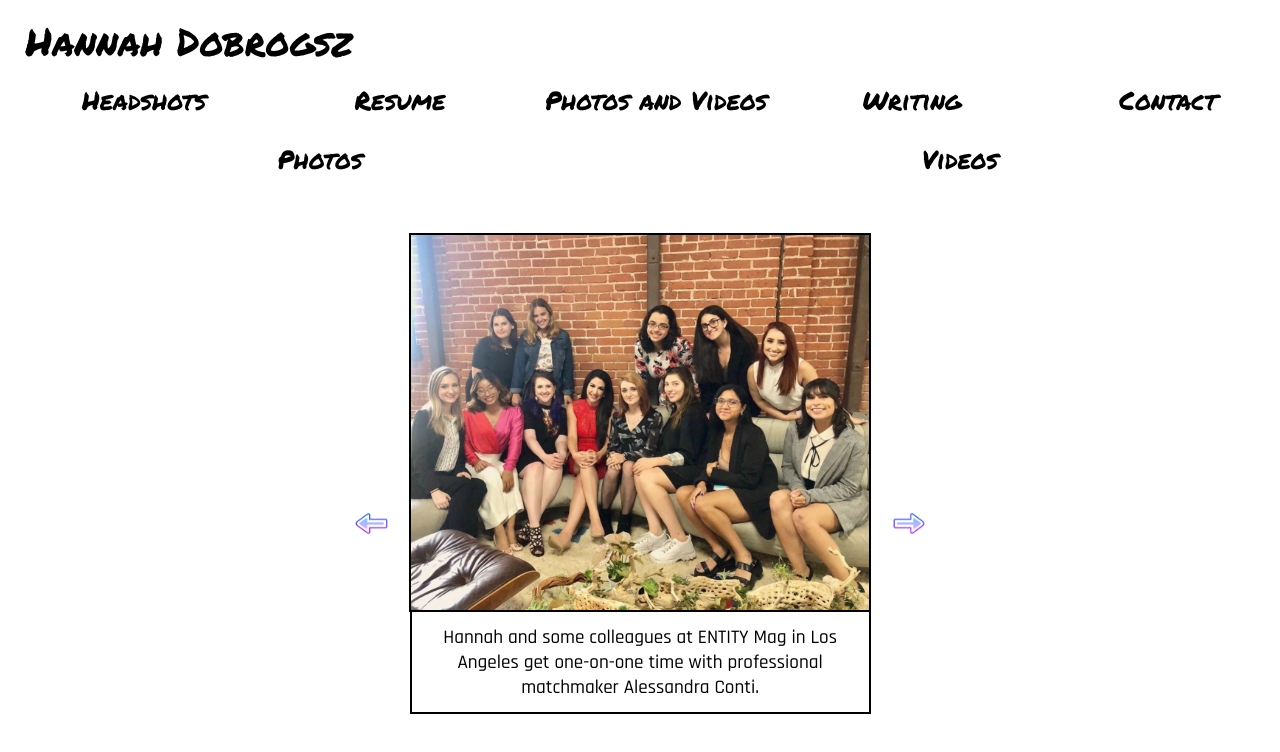
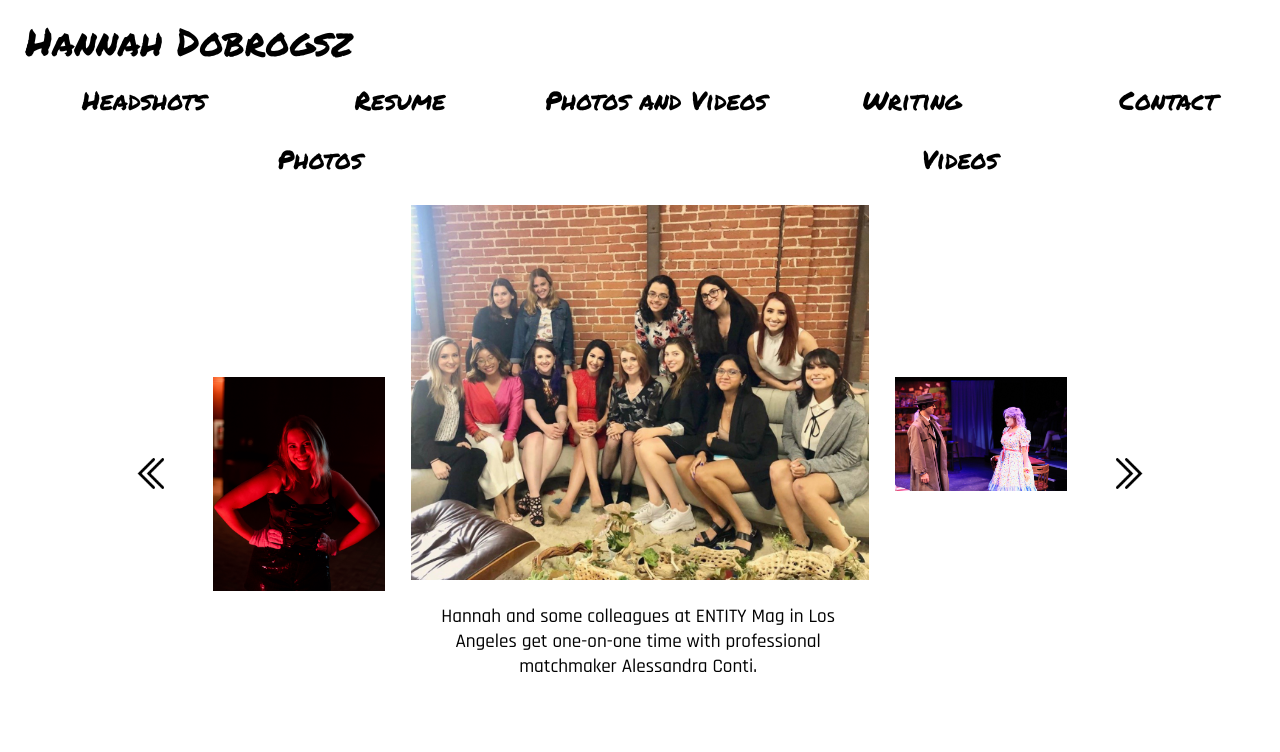
Before and after one commit to maryhalv/client-one, a React (Create React App) app: page / in a window 1280 px wide. Both pictures are taken after a click on the element "Photos and Videos". Shown: the top 752 px of the page. Built offline with nearby package versions, Linux system fonts and the light colour scheme.

Commit message:
reversion to old photo gallery style

```diff
--- a/src/view/components/Photos.js
+++ b/src/view/components/Photos.js
@@ -12,8 +12,8 @@ import nyc from './media_images/nyc.jpeg';
 import radio from './media_images/radio.jpeg';
 import rocky_horror from './media_images/rocky_horror.jpg';
 import './styles/photos.css';
-import left_arrow from '../images/icons8-arrow-pointing-left-96.png';
-import right_arrow from '../images/icons8-arrow-96.png'
+import left_arrow from '../images/icons8-double-left-50.png';
+import right_arrow from '../images/icons8-double-right-50.png'
 
 function PhotoGrid(props) {
 
@@ -101,9 +101,14 @@ return(
     <button id="b-previous" onClick={handlePreviousClick}>
         <img id="left-arrow" src={left_arrow}/>
     </button>
-
+     <div id="side-pic-container">
+     <img id="side-pic" src={photos[prevIndex].src}/>
+    </div>
     <div id="main-pic-container">
      <img id="main-pic" src={photos[index].src}/>
+    </div>
+    <div id="side-pic-container">
+    <img  id="side-pic" src={photos[nextIndex].src}/>
     </div>
     <button id="b-next" onClick={handleNextClick}>
         <img id="right-arrow" src={right_arrow}/>
--- a/src/view/components/styles/photos.css
+++ b/src/view/components/styles/photos.css
@@ -23,31 +23,30 @@
     flex-direction: row;
     margin-top: 1vw;
     text-align: center;
-    margin-left: 27%;
-    margin-right: 27%;
+    margin-left: 10%;
+    margin-right: 10%;
     z-index:90;
-    width: 46vw;
 
 }
 
 #b-previous {
     /*margin-right: 3vw; */
-    margin-top: 50%;
+      margin-right: 3vw;
+       margin-top: 15%;
+       border:none;
+       background-color: white;;
        cursor: pointer;
-    height: 4vw;
        width: 4vw;
-    border: none;
-    background-color: white;
 }
 
 #b-next{
-   /* margin-left: 3vw; */
-    margin-top: 50%;
+         margin-left: 3vw;
+       margin-top: 15%;
+       border:none;
+       background-color: white;
        cursor: pointer;
-    height: 4vw;
+       border: none;
        width: 4vw;
-    border: none;
-    background-color: white;
 }
 
 #left-arrow {
@@ -74,9 +73,6 @@
     margin-left: 32%;
     margin-right: 32%;
     font-size: 1.5vw;
-    border-right: 0.2vw solid black;
-    border-left: 0.2vw solid black;
-    border-bottom: 0.2vw solid black;
 }
 
 #main-pic {
@@ -87,10 +83,8 @@
 }
 
 #main-pic-container {
-    width: 36vw;
-    height: auto;
-    margin: 2.2vw 1vw 0 1vw;
-    border: 0.2vw solid black;
+  width: 40vw;
+  margin: 0 2vw 0 2vw;
 }
 
 #side-pic{
@@ -98,9 +92,8 @@
     width: 100%;
     height: auto;
     margin: 100% 0 0 0;
-    border: 0.2vw solid black;
 }
 
 #side-pic-container {
-    width: 10vw;
+    width: 15vw;
 }
```
Lines whose indentation alone changed are shown as unchanged.
